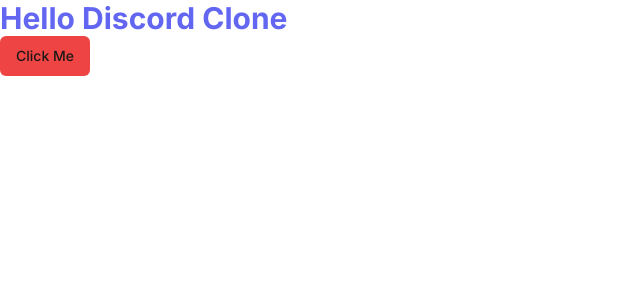
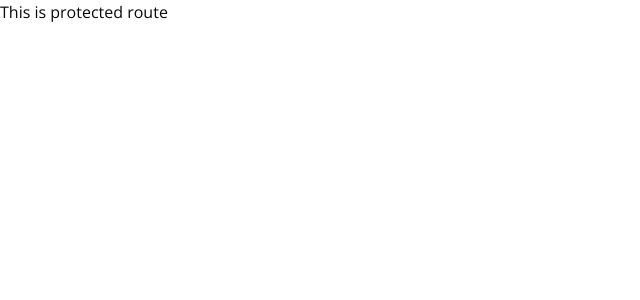
Before and after one commit to nini430/discord-clone, a Next.js app: page / in a window 1280 px wide. Shown: the top 300 px of the page, without its empty margins (0-640 px from the left). Built offline with nearby package versions, Linux system fonts and the light colour scheme.

Commit message:
folder setup

```diff
--- /dev/null
+++ b/app/(auth)/(routes)/login/page.tsx
@@ -0,0 +1,9 @@
+import React from 'react'
+
+const LoginPage = () => {
+  return (
+    <div>LoginPage</div>
+  )
+}
+
+export default LoginPage
--- /dev/null
+++ b/app/(auth)/(routes)/register/page.tsx
@@ -0,0 +1,9 @@
+import React from 'react'
+
+const RegisterPage = () => {
+  return (
+    <div>RegisterPage</div>
+  )
+}
+
+export default RegisterPage;
--- /dev/null
+++ b/app/(auth)/layout.tsx
@@ -0,0 +1,9 @@
+import React from 'react'
+
+const AuthLayout = ({children}:{children:React.ReactNode}) => {
+  return (
+    <div className='bg-red-500 h-full'>{children}</div>
+  )
+}
+
+export default AuthLayout
--- /dev/null
+++ b/app/(main)/(routes)/page.tsx
@@ -0,0 +1,3 @@
+export default function Home() {
+  return <div>This is protected route</div>;
+}
--- a/app/layout.tsx
+++ b/app/layout.tsx
@@ -1,22 +1,22 @@
-import './globals.css'
-import type { Metadata } from 'next'
-import { Inter } from 'next/font/google'
+import './globals.css';
+import type { Metadata } from 'next';
+import { Open_Sans } from 'next/font/google';
 
-const inter = Inter({ subsets: ['latin'] })
+const font = Open_Sans({ subsets: ['latin'] });
 
 export const metadata: Metadata = {
   title: 'Create Next App',
   description: 'Generated by create next app',
-}
+};
 
 export default function RootLayout({
   children,
 }: {
-  children: React.ReactNode
+  children: React.ReactNode;
 }) {
   return (
     <html lang="en">
-      <body className={inter.className}>{children}</body>
+      <body className={font.className}>{children}</body>
     </html>
-  )
+  );
 }
--- a/app/page.tsx
+++ /dev/null
@@ -1,15 +0,0 @@
-import { Button } from "@/components/ui/button";
-import { cn } from "@/lib/utils";
-
-export default function Home() {
-  const state=true;
-  return (
-    <div>
-      <p className="text-3xl font-bold text-indigo-500">
-      Hello Discord Clone
-    </p>
-    <Button className={cn('text-primary bg-indigo-500',state && 'bg-red-500')}>Click Me</Button>
-    </div>
-
-  )
-}
```
